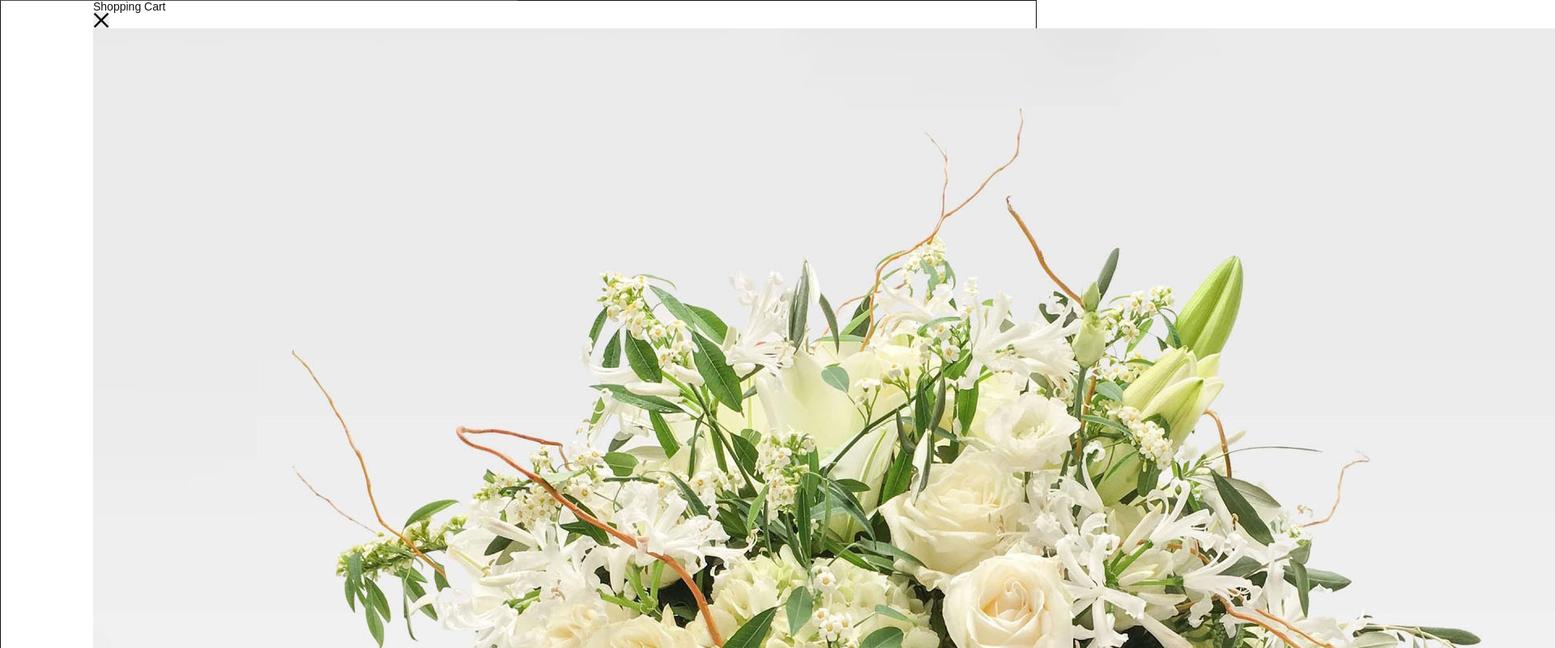
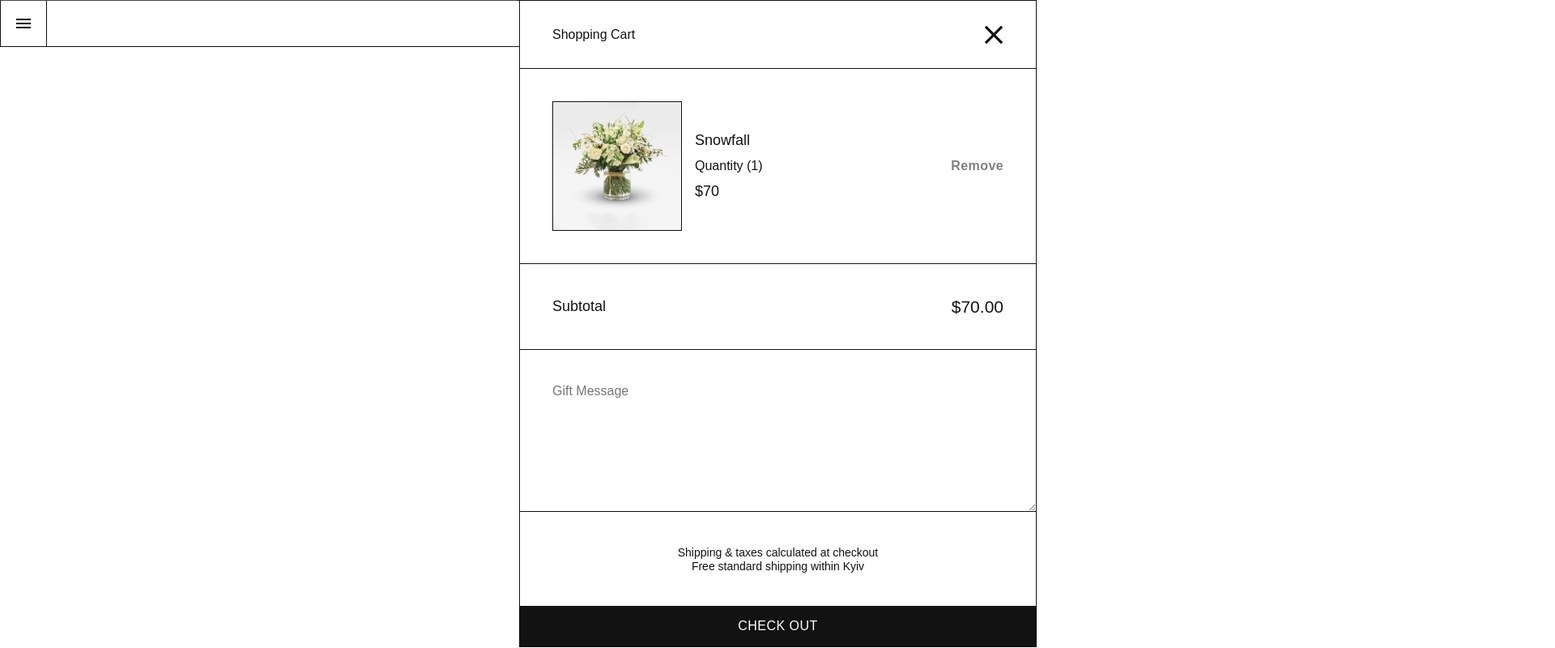
Before and after one commit to huhhell/flowerWeb, a React (Vite) app: page / in a window 1280 px wide. Shown: the top 800 px of the page at 81% size, 1920 px wide, since content can reach past the window. Built offline with nearby package versions, Linux system fonts and the light colour scheme.

Commit message:
style cart component

```diff
--- a/src/assets/components/Cart/Cart.tsx
+++ b/src/assets/components/Cart/Cart.tsx
@@ -1,5 +1,6 @@
 import closeImg from './images/close.svg';
 import {IProduct} from "../../data/products.ts";
+import './cart.scss';
 
 interface IProps {
     itemsInCart: IProduct[]
@@ -18,19 +19,21 @@ export default function Cart({itemsInCart}: IProps) {
         <div className="cart__list">
             {itemsInCart.map((i: IProduct) => {
                 return <div className='cart__item'>
-                    <img src={i.img} alt={i.alt} className="cart__item-img"/>
-                    <div className="cart__item-info">
-                        <h4 className="cart__item-title">{i.title}</h4>
-                        <p className="cart__item-count">Quantity {i.count}</p>
-                        <p className="cart__item-price">${i.price}</p>
+                    <div className="cart__item-product">
+                        <img src={i.img} alt={i.alt} className="cart__item-img"/>
+                        <div className="cart__item-info">
+                            <h4 className="cart__item-title">{i.title}</h4>
+                            <p className="cart__item-count">Quantity ({i.count})</p>
+                            <p className="cart__item-price">${i.price}</p>
+                        </div>
                     </div>
                     <button className="cart__item-delete">Remove</button>
                 </div>
             })}
         </div>
         <div className="cart__total">
-            <h3 className="cart__total-title"></h3>
-            <p className="cart__total-price"></p>
+            <h3 className="cart__total-title">Subtotal</h3>
+            <p className="cart__total-price">${itemsInCart.reduce((sum, i) => sum + (i.price * i.count), 0)}.00</p>
         </div>
         <textarea name="message" className="cart__message" placeholder='Gift Message'></textarea>
         <p className="cart__tip">
--- /dev/null
+++ b/src/assets/components/Cart/cart.scss
@@ -0,0 +1,123 @@
+.cart {
+  position: absolute;
+  right: -1px;
+  top: -1px;
+  background: #ffffff;
+  width: 50%;
+  border: 1px solid #121212;
+
+  &__header {
+    display: flex;
+    align-items: center;
+    justify-content: space-between;
+    padding: 29.5px 40px;
+    border-bottom: 1px solid #121212;
+  }
+
+  &__title {
+    font-size: 16px;
+    line-height: 120%;
+  }
+  &__close {
+    background: unset;
+  }
+  &__close-icon {
+    width: 24px;
+    height: 24px;
+  }
+  &__list {
+    padding: 40px;
+    border-bottom: 1px solid #121212;
+  }
+  &__item {
+    display: flex;
+    align-items: center;
+    justify-content: space-between;
+
+    &-product {
+      display: flex;
+      align-items: center;
+    }
+
+    &-img {
+      width: 160px;
+      height: 160px;
+      border: 1px solid #121212;
+      margin-right: 16px;
+    }
+    &-info {
+      display: flex;
+      flex-direction: column;
+      gap: 8px;
+    }
+
+    &-title {
+      font-size: 18px;
+      line-height: 140%;
+    }
+
+    &-count {
+      font-size: 16px;
+      line-height: 140%;
+    }
+
+    &-price {
+      font-size: 18px;
+      line-height: 140%;
+    }
+    &-delete {
+      color: #808080;
+      font-size: 16px;
+      font-weight: 600;
+      line-height: 120%;
+      letter-spacing: 0.4px;
+      background: unset;
+    }
+  }
+
+  &__total {
+    display: flex;
+    align-items: center;
+    justify-content: space-between;
+    padding: 40px;
+    border-bottom: 1px solid #121212;
+
+    &-title {
+      font-size: 18px;
+      line-height: 140%;
+    }
+
+    &-price {
+      text-align: right;
+      font-size: 21px;
+      line-height: 120%;
+    }
+  }
+
+  &__message {
+    padding: 40px;
+    height: 200px;
+    width: 100%;
+    font-size: 16px;
+    line-height: 140%;
+    border-bottom: 1px solid #121212;
+  }
+
+  &__tip {
+    padding: 40px;
+    font-size: 14px;
+    line-height: 120%;
+    text-align: center;
+  }
+
+  &__checkout {
+    width: 100%;
+    padding: 16px 24px;
+    background: #121212;
+    color: #ffffff;
+    text-transform: uppercase;
+    font-size: 16px;
+    letter-spacing: 0.48px;
+  }
+
+}
```
